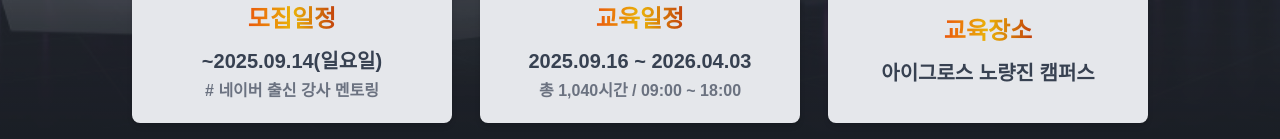
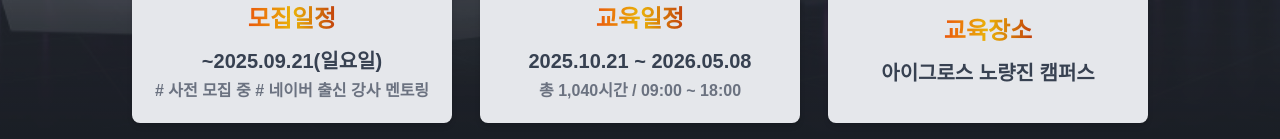
Before and after one commit to diginori-addmore/iGrowth_LG_homepage, a Next.js app in the folder igrowth_9/: page / in a window 1280 px wide. Shown: the part 661-800 px from the top of the page. Built offline with nearby package versions, Linux system fonts and the light colour scheme.

Commit message:
1차 수정

```diff
--- a/igrowth_9/src/app/components/HeroCards.tsx
+++ b/igrowth_9/src/app/components/HeroCards.tsx
@@ -1,7 +1,7 @@
 export default function HeroCards() {
     const cards = [
-        { title: "모집일정", line1: "~2025.09.14(일요일)", line2: "# 네이버 출신 강사 멘토링" },
-        { title: "교육일정", line1: "2025.09.16 ~ 2026.04.03", line2: "총 1,040시간 / 09:00 ~ 18:00" },
+        { title: "모집일정", line1: "~2025.09.21(일요일)", line2: "# 사전 모집 중 # 네이버 출신 강사 멘토링" },
+        { title: "교육일정", line1: "2025.10.21 ~ 2026.05.08", line2: "총 1,040시간 / 09:00 ~ 18:00" },
         { title: "교육장소", line1: "아이그로스 노량진 캠퍼스", line2: "" },
     ];
 
```
